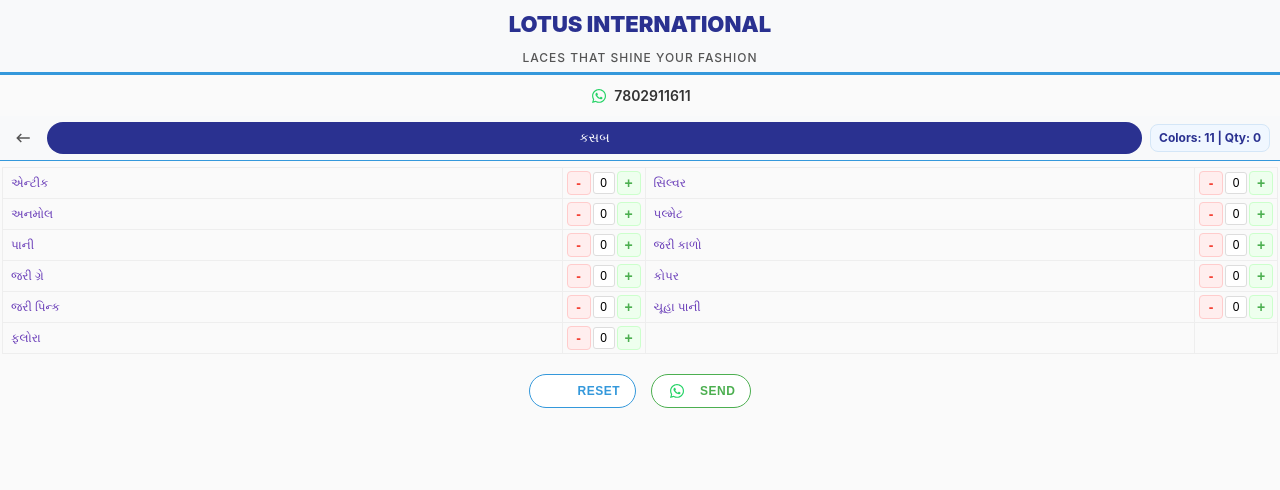
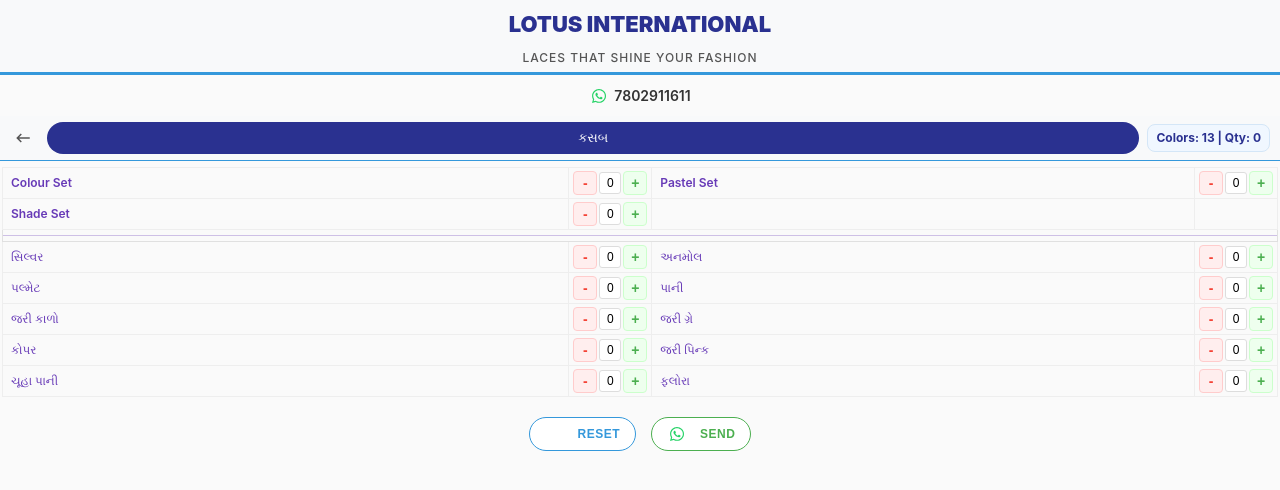
Before and after one commit to mehuljariwala/yarn-calculator, a React (Vite) app: page / in a window 1280 px wide. Both pictures are taken after a click on the element "કસબ". Shown: the top 490 px of the page. Built offline with nearby package versions, Linux system fonts and the light colour scheme.

Commit message:
fix: custom tar

```diff
--- a/src/App.jsx
+++ b/src/App.jsx
@@ -47,6 +47,10 @@
   // Right side mappings for each left option
   const rightMappings = {
     કસબ: [
+      "Colour Set",
+      "Pastel Set",
+      "Shade Set",
+      "LINE",
       "એન્ટીક",
       "સિલ્વર",
       "અનમોલ",
@@ -60,6 +64,10 @@
       "ફલોરા",
     ],
     "14 TR (S)": [
+      "Colour Set",
+      "Pastel Set",
+      "Shade Set",
+      "LINE",
       "એન્ટીક",
       "સિલ્વર",
       "અનમોલ",
@@ -73,6 +81,10 @@
       "ફલોરા",
     ],
     "14 TR (Z)": [
+      "Colour Set",
+      "Pastel Set",
+      "Shade Set",
+      "LINE",
       "એન્ટીક",
       "સિલ્વર",
       "અનમોલ",
@@ -86,6 +98,10 @@
       "ફલોરા",
     ],
     "12 TR (S)": [
+      "Colour Set",
+      "Pastel Set",
+      "Shade Set",
+      "LINE",
       "એન્ટીક",
       "સિલ્વર",
       "અનમોલ",
@@ -99,6 +115,10 @@
       "ફલોરા",
     ],
     "12 TR (Z)": [
+      "Colour Set",
+      "Pastel Set",
+      "Shade Set",
+      "LINE",
       "એન્ટીક",
       "સિલ્વર",
       "અનમોલ",
@@ -112,6 +132,10 @@
       "ફલોરા",
     ],
     "5 TR વલ": [
+      "Colour Set",
+      "Pastel Set",
+      "Shade Set",
+      "LINE",
       "એન્ટીક",
       "સિલ્વર",
       "અનમોલ",
@@ -125,6 +149,10 @@
       "ફલોરા",
     ],
     "18 TR (S)": [
+      "Colour Set",
+      "Pastel Set",
+      "Shade Set",
+      "LINE",
       "એન્ટીક",
       "સિલ્વર",
       "અનમોલ",
@@ -138,6 +166,10 @@
       "ફલોરા",
     ],
     "18 TR (Z)": [
+      "Colour Set",
+      "Pastel Set",
+      "Shade Set",
+      "LINE",
       "એન્ટીક",
       "સિલ્વર",
       "અનમોલ",
@@ -151,6 +183,10 @@
       "ફલોરા",
     ],
     "4X4X4": [
+      "Colour Set",
+      "Pastel Set",
+      "Shade Set",
+      "LINE",
       "એન્ટીક",
       "સિલ્વર",
       "અનમોલ",
@@ -164,6 +200,10 @@
       "ફલોરા",
     ],
     "5X5X5": [
+      "Colour Set",
+      "Pastel Set",
+      "Shade Set",
+      "LINE",
       "એન્ટીક",
       "સિલ્વર",
       "અનમોલ",
@@ -177,6 +217,10 @@
       "ફલોરા",
     ],
     "સ્પોંગ બટન": [
+      "Colour Set",
+      "Pastel Set",
+      "Shade Set",
+      "LINE",
       "એન્ટીક",
       "સિલ્વર",
       "અનમોલ",
@@ -190,6 +234,10 @@
       "ફલોરા",
     ],
     "2 MM-1200 MTR": [
+      "Colour Set",
+      "Pastel Set",
+      "Shade Set",
+      "LINE",
       "એન્ટીક",
       "સિલ્વર",
       "અનમોલ",
@@ -203,6 +251,10 @@
       "ફલોરા",
     ],
     "4 MM-800 MTR": [
+      "Colour Set",
+      "Pastel Set",
+      "Shade Set",
+      "LINE",
       "એન્ટીક",
       "સિલ્વર",
       "અનમોલ",
@@ -216,6 +268,10 @@
       "ફલોરા",
     ],
     "KATORI CD": [
+      "Colour Set",
+      "Pastel Set",
+      "Shade Set",
+      "LINE",
       "એન્ટીક",
       "સિલ્વર",
       "અનમોલ",
@@ -229,6 +285,10 @@
       "ફલોરા",
     ],
     "JARI DORI": [
+      "Colour Set",
+      "Pastel Set",
+      "Shade Set",
+      "LINE",
       "એન્ટીક",
       "સિલ્વર",
       "અનમોલ",
@@ -242,6 +302,10 @@
       "ફલોરા",
     ],
     "ચપટી દોરી": [
+      "Colour Set",
+      "Pastel Set",
+      "Shade Set",
+      "LINE",
       "એન્ટીક",
       "સિલ્વર",
       "અનમોલ",
@@ -255,6 +319,10 @@
       "ફલોરા",
     ],
     "ગાભા દોરી": [
+      "Colour Set",
+      "Pastel Set",
+      "Shade Set",
+      "LINE",
       "એન્ટીક",
       "સિલ્વર",
       "અનમોલ",
@@ -268,6 +336,10 @@
       "ફલોરા",
     ],
     "12 તાર દોરી": [
+      "Colour Set",
+      "Pastel Set",
+      "Shade Set",
+      "LINE",
       "એન્ટીક",
       "સિલ્વર",
       "અનમોલ",
@@ -281,6 +353,10 @@
       "ફલોરા",
     ],
     "3 તાર બુલેટ": [
+      "Colour Set",
+      "Pastel Set",
+      "Shade Set",
+      "LINE",
       "RED",
       "GREEN",
       "RANI",
@@ -320,6 +396,10 @@
       "LEMON",
     ],
     "5 તાર બુલેટ": [
+      "Colour Set",
+      "Pastel Set",
+      "Shade Set",
+      "LINE",
       "RED",
       "GREEN",
       "RANI",
@@ -359,6 +439,10 @@
       "LEMON",
     ],
     POLYESTER: [
+      "Colour Set",
+      "Pastel Set",
+      "Shade Set",
+      "LINE",
       "RED",
       "GREEN",
       "RANI",
@@ -398,6 +482,10 @@
       "LEMON",
     ],
     "કલરજરી દોરી": [
+      "Colour Set",
+      "Pastel Set",
+      "Shade Set",
+      "LINE",
       "RED",
       "GREEN",
       "RANI",
@@ -437,6 +525,10 @@
       "LEMON",
     ],
     "150/6 ગોપદોરી": [
+      "Colour Set",
+      "Pastel Set",
+      "Shade Set",
+      "LINE",
       "RED",
       "GREEN",
       "RANI",
@@ -476,6 +568,10 @@
       "LEMON",
     ],
     "150/12 ગોપદોરી": [
+      "Colour Set",
+      "Pastel Set",
+      "Shade Set",
+      "LINE",
       "RED",
       "GREEN",
       "RANI",
@@ -515,6 +611,10 @@
       "LEMON",
     ],
     "150/2 Yarn": [
+      "Colour Set",
+      "Pastel Set",
+      "Shade Set",
+      "LINE",
       "RED",
       "RANI",
       "R.BLUE",
@@ -616,9 +716,47 @@
       }
 
       const initialYarnItems = [];
+      let skipNext = false;
 
       // Group items in pairs (2 per row)
       for (let i = 0; i < rightOptions.length; i += 2) {
+        // Check if current item is "LINE"
+        if (rightOptions[i] === "LINE") {
+          // Add a special separator row
+          initialYarnItems.push({
+            isLine: true,
+          });
+          continue;
+        }
+
+        // Skip if this is the second item after a LINE that would make a pair
+        if (skipNext) {
+          skipNext = false;
+          i -= 1; // Adjust index to process this item as a "left" item
+          continue;
+        }
+
+        // If the next item is "LINE", handle it separately
+        if (i + 1 < rightOptions.length && rightOptions[i + 1] === "LINE") {
+          initialYarnItems.push({
+            left: {
+              uid: i + 1,
+              yarn_color: rightOptions[i],
+              yarn_qty: 0,
+            },
+            right: null,
+          });
+
+          // Add the LINE separator in the next iteration
+          initialYarnItems.push({
+            isLine: true,
+          });
+
+          // Skip the "LINE" item in the next iteration
+          skipNext = true;
+          continue;
+        }
+
         const leftItem = {
           uid: i + 1,
           yarn_color: rightOptions[i],
@@ -722,8 +860,13 @@
       0
     )}%0A`;
     whatsappMessage += "--------------";
+
+    // Check if this is a custom tar input (not in the predefined leftOptions array)
+    const isCustomTar = !leftOptions.includes(selectedLeftItem);
+    const phoneNumber = isCustomTar ? "+919537758040" : "+917802911611";
+
     window.open(
-      `https://api.whatsapp.com/send?text=${whatsappMessage}&phone=+917802911611`,
+      `https://api.whatsapp.com/send?text=${whatsappMessage}&phone=${phoneNumber}`,
       "_blank"
     );
   };
@@ -738,7 +881,12 @@
   };
 
   const redirectToWhatsapp = () => {
-    window.open(`https://api.whatsapp.com/send?phone=+917802911611`, "_blank");
+    // Check if this is a custom tar input (not in the predefined leftOptions array)
+    const isCustomTar =
+      selectedLeftItem && !leftOptions.includes(selectedLeftItem);
+    const phoneNumber = isCustomTar ? "+919537758040" : "+917802911611";
+
+    window.open(`https://api.whatsapp.com/send?phone=${phoneNumber}`, "_blank");
   };
 
   // Calculate total counts
@@ -747,8 +895,6 @@
     (total, color) => total + color.yarn_qty,
     0
   );
-
-  console.log("yarnItems", leftOptions);
 
   // Render selection screens or yarn selection
   const renderContent = () => {
--- a/src/components/Row/TableRow.css
+++ b/src/components/Row/TableRow.css
@@ -100,3 +100,20 @@
     font-size: 10px;
   }
 }
+
+/* Line separator styles */
+.line-separator-row {
+  height: 10px;
+}
+
+.line-separator {
+  padding: 0 !important;
+}
+
+.line-separator hr {
+  border: none;
+  height: 1px;
+  background-color: #673ab7;
+  opacity: 0.3;
+  margin: 5px 0;
+}
--- a/src/components/Row/TableRow.jsx
+++ b/src/components/Row/TableRow.jsx
@@ -4,6 +4,17 @@
 export function TableRow(props) {
   const { data, index, onAddYarn, onRemoveYarn } = props;
   const [intervalId, setIntervalId] = useState(null);
+
+  // Check if this is a line separator row
+  if (data.isLine) {
+    return (
+      <tr key={index} className="line-separator-row">
+        <td colSpan="4" className="line-separator">
+          <hr />
+        </td>
+      </tr>
+    );
+  }
 
   const handleIncrementMouseDown = (index, pos) => {
     const id = setInterval(() => {
```
